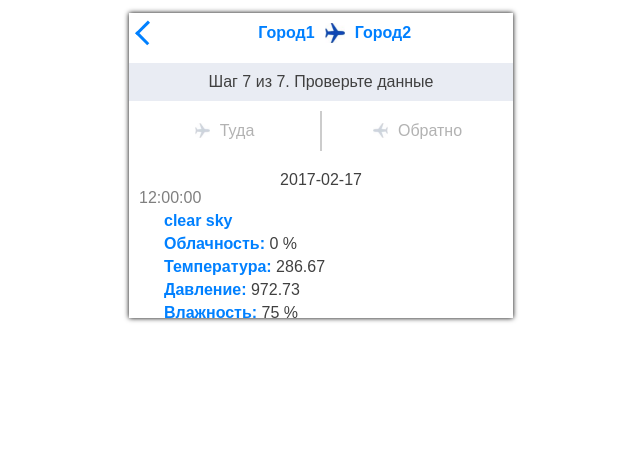
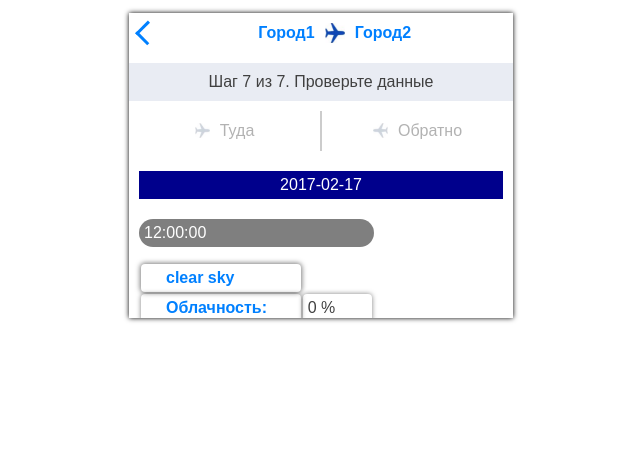
Before and after one commit to knightsforce/frontEnd, a React app: page / in a window 1280 px wide. Shown: the whole page, without its empty margins (319-959 px from the left). Built offline with nearby package versions, Linux system fonts and the light colour scheme; grey boxes are pictures that could not be loaded.

Commit message:
Дизайн календаря готов

```diff
--- a/frontend/components/Flights.js
+++ b/frontend/components/Flights.js
@@ -56,44 +56,46 @@ export default class Flights extends Component {
 			//weather
 			//wind
 			fields=[
-				<li>
-					<span>{item.weather[0].description}</span>
-				</li>,
-				<li>
-					<span>Облачность: </span>
-					<span>{`${item.clouds.all} %`}</span>
-				</li>,
-				<li>
-					<span>Температура: </span>
-					<span>{item.main.temp}</span>
-				</li>,
-				<li>
-					<span>Давление: </span>
-					<span>{item.main.pressure}</span>
-				</li>,
-				<li>
-					<span>Влажность: </span>
-					<span>{`${item.main.humidity} %`}</span>
-				</li>,
-				<li>
-					<span>Скорость ветра: </span>
-					<span>{`${item.wind.speed} м/с`}</span>
-				</li>,
+				<tr>
+					<td>{item.weather[0].description}</td>
+				</tr>,
+				<tr>
+					<td>Облачность: </td>
+					<td>{`${item.clouds.all} %`}</td>
+				</tr>,
+				<tr>
+					<td>Температура: </td>
+					<td>{item.main.temp}</td>
+				</tr>,
+				<tr>
+					<td>Давление: </td>
+					<td>{item.main.pressure}</td>
+				</tr>,
+				<tr>
+					<td>Влажность: </td>
+					<td>{`${item.main.humidity} %`}</td>
+				</tr>,
+				<tr>
+					<td>Скорость ветра: </td>
+					<td>{`${item.wind.speed} м/с`}</td>
+				</tr>,
 			];
 			if(item.snow) {
 				fields.push(
-					<li>
-						<span>Объем снега за 3 часа: </span>
-						<span>{`${item.snow["3h"]}`}</span>
-					</li>,
+					<tr>
+						<td>Объем снега за 3 часа: </td>
+						<td>{`${item.snow["3h"]}`}</td>
+					</tr>,
 				);
 			}
 
 			hours.push(
-				<ul className="hours">
-					<p>{currentDate[1]}</p>
-					{fields}
-				</ul>
+				<table className="hours">
+					<caption>{currentDate[1]}</caption>
+					<tbody>
+						{fields}
+					</tbody>
+				</table>
 			);
 
 			prevDate=currentDate;
--- a/frontend/stylesheets/style.scss
+++ b/frontend/stylesheets/style.scss
@@ -586,28 +586,51 @@ $grey: rgba(0, 0, 0, 0.5);
 				overflow-y: auto;
 				.day {
 					border-bottom: 2px solid $color0;
-					padding-bottom: 5px;
+					margin-bottom: 30px;
 					& > p {
+						background-color: $elemsBackground;
 						text-align: center;
-						color: $color0;
+						color: $referenceColor;
+						padding: 5px 0;
+						margin-bottom: 20px;
 					}
-					margin-bottom: 10px;
-					ul.hours {
+
+					.hours {
+						border: none;
 						margin-bottom: 20px;
 						list-style: none;
-						& > p {
-							color: $grey;
+						caption {
+							background-color: $grey;
+							color: $referenceColor;
 							text-align: left;
-							margin-bottom: 5px;
+							padding: 5px;
+							margin-bottom: 15px;
+							border-radius: 100px;
 						}
-						li {
-							margin: 0 0 5px 25px;
-							span {
-								color: $color0;
-							}
-							span:first-child {
-								color: $appBackground;
-								font-weight: bolder;
+						tbody {
+
+							tr {
+								margin-bottom: 5px;
+								td {
+									color: $color0;
+									padding: 5px;
+									border-radius: 4px;
+									&:last-child {
+										box-shadow: 0px 0px 5px 0 $grey;
+									}
+									&:first-child {
+										color: $appBackground;
+										font-weight: bolder;
+										padding-left: 25px;
+										box-shadow: 0px 0px 5px 0 $grey;
+									}
+								}
+								&:first-child {
+									td {
+										box-shadow: 0px 0px 5px 1px $grey;
+									}
+
+								}
 							}
 						}
 					}
```
Also changed, not shown: public/bundle.js, public/stylesheets/style.css, 1 other file.
